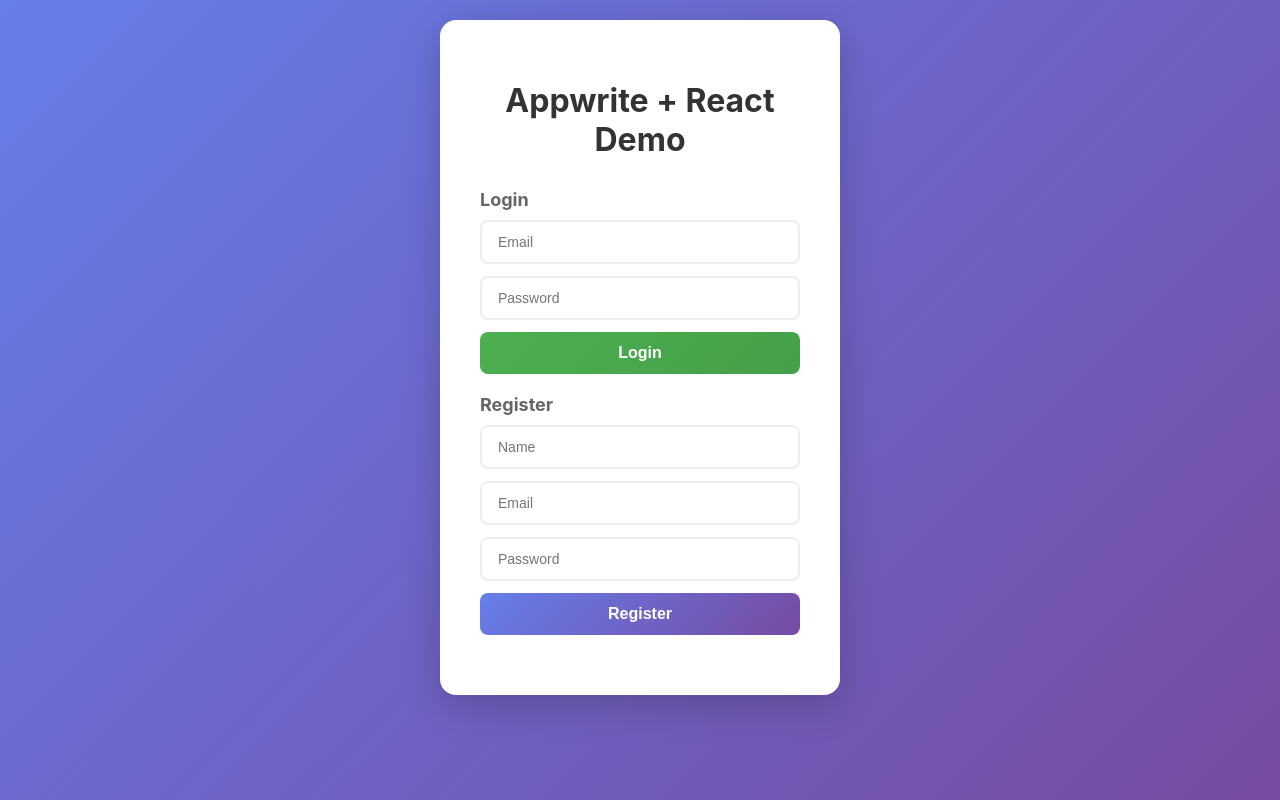
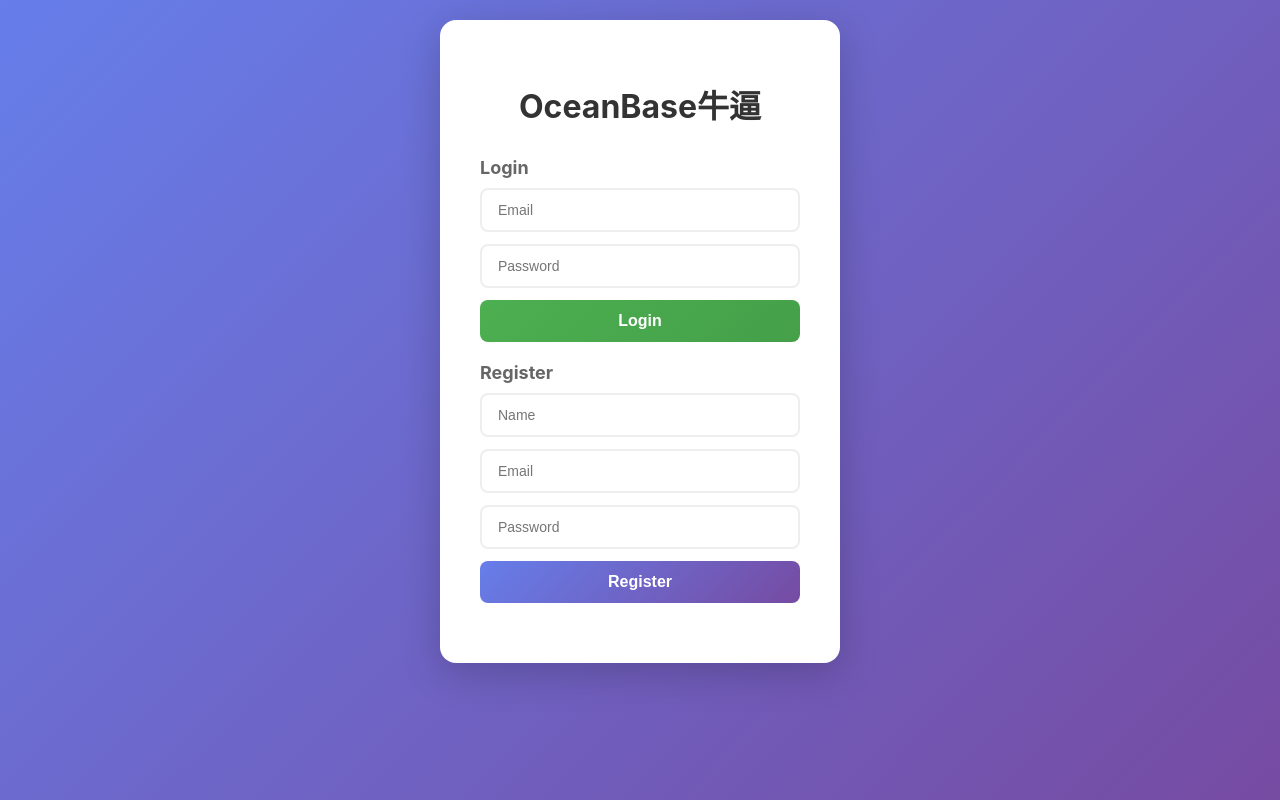
Before and after one commit to dawnmie/baas-69412f4400391cbade73, a React (Vite) app: page / in a window 1280 px wide. Built offline with nearby package versions, Linux system fonts and the light colour scheme; no server answers.

Commit message:
Update src/App.jsx (lines 67-67) via Agent

```diff
--- a/src/App.jsx
+++ b/src/App.jsx
@@ -64,7 +64,7 @@
 
   return (
     <div className="container">
-      <h1>Appwrite + React Demo</h1>
+      <h1 className="purple-title">OceanBase牛逼</h1>
       <form onSubmit={login}>
         <h2>Login</h2>
         <input
```
